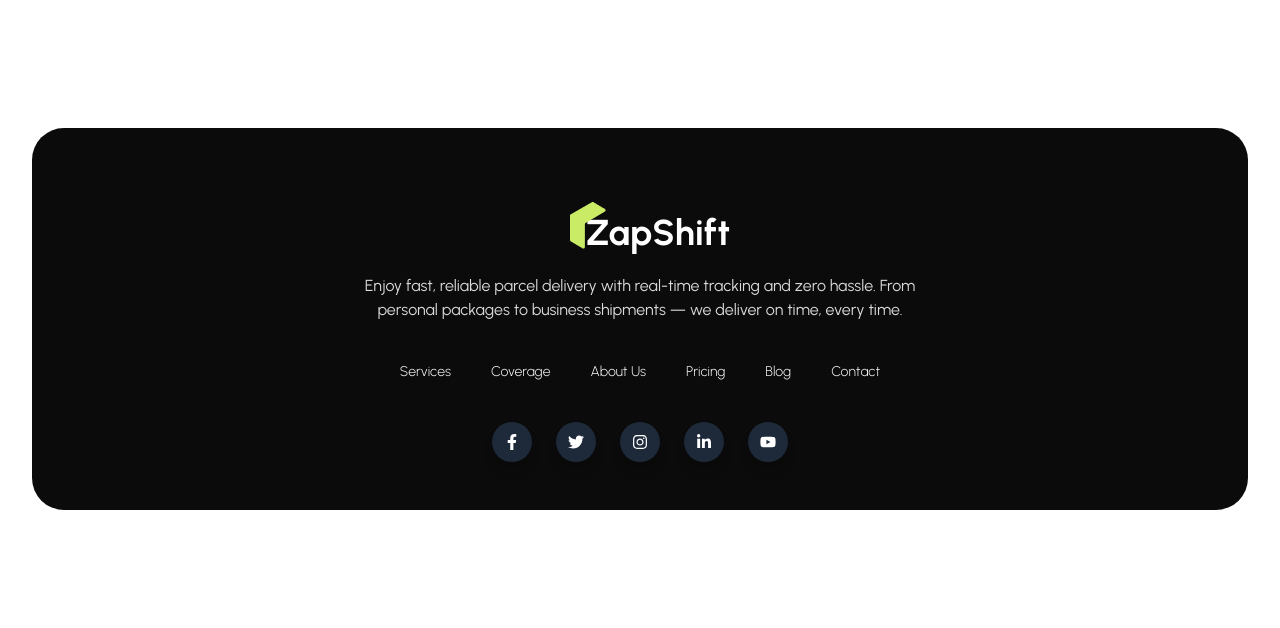
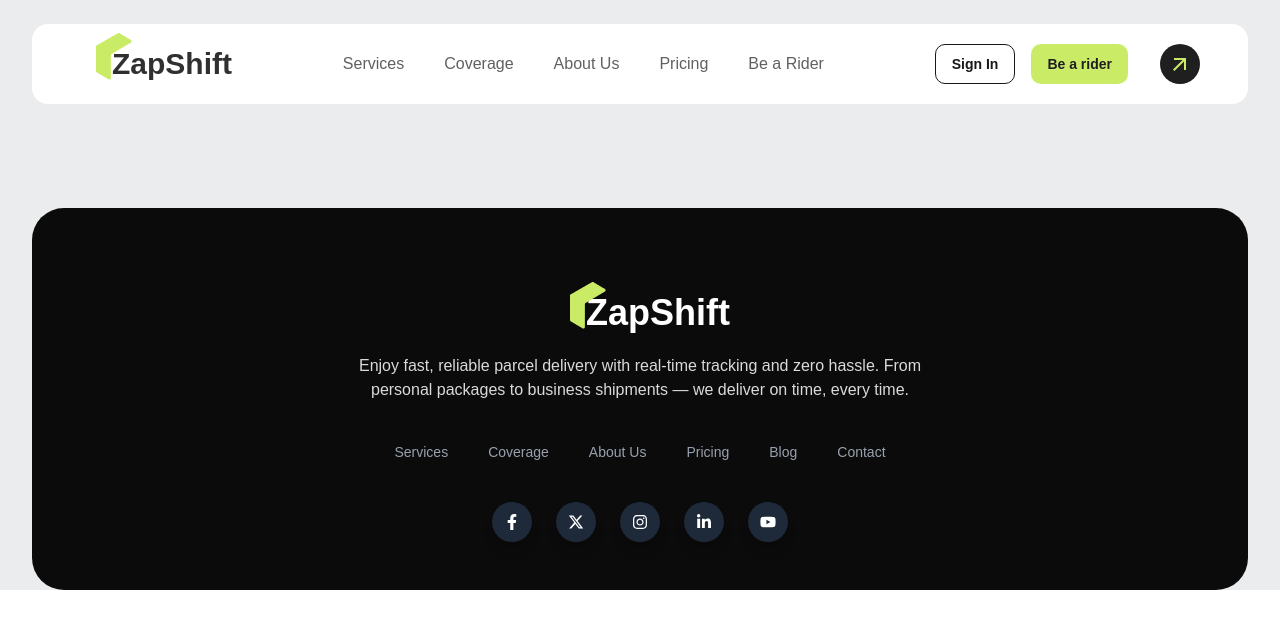
Before and after one commit to niloy1hasan/Zap-Shift, a React (Vite) app: page / in a window 1280 px wide. Shown: the top 628 px of the page. Built offline with nearby package versions, Linux system fonts and the light colour scheme.

Commit message:
navbar added

```diff
--- a/index.html
+++ b/index.html
@@ -5,10 +5,8 @@
     <link rel="icon" type="image/svg+xml" href="/vite.svg" />
     <meta name="viewport" content="width=device-width, initial-scale=1.0" />
     <title>Zap Shift - Home</title>
-    <!-- google font -->
-    <link rel="stylesheet" href="src/font.css">
   </head>
-  <body class="urbanist-regular">
+  <body class="bg-background-color">
     <div id="root"></div>
     <script type="module" src="/src/main.jsx"></script>
   </body>
--- a/src/Components/Shared/Footer/Footer.jsx
+++ b/src/Components/Shared/Footer/Footer.jsx
@@ -1,10 +1,11 @@
 import React from 'react';
-import { FaFacebookF, FaTwitter, FaInstagram, FaLinkedinIn, FaYoutube } from "react-icons/fa";
+import { FaFacebookF, FaInstagram, FaLinkedinIn, FaYoutube } from "react-icons/fa";
+import { FaXTwitter } from 'react-icons/fa6';
 
 
 const Footer = () => {
     return (
-      <footer className="max-w-[1500px] mt-20 xl:mt-32 mx-auto w-[95%] rounded-4xl urbanist-regular relative text-center bg-[#0B0B0B]  text-white">
+      <footer className="max-w-rw font-urbanist mt-20 xl:mt-32 mx-auto w-[95%] rounded-4xl urbanist-regular relative text-center bg-[#0B0B0B]  text-white">
         <div className="px-6 py-8 md:py-14 xl:pt-20 xl:pb-12">
           <div className="font-bold flex justify-center items-center text-3xl xl:text-4xl leading-snug">
             <img src="/src/assets/logo.png" alt="" className='relative -top-2 left-5'/>
@@ -16,24 +17,56 @@ const Footer = () => {
           <div className="mt-6 xl:mt-8">
   <nav className="flex flex-col md:flex-row md:flex-wrap justify-center text-sm font-light">
     <div className="px-5 py-2">
-                <a href="#">Services</a>
+      <a
+        href="#"
+        className="text-gray-400 hover:text-white transition-all duration-300 transform hover:scale-105"
+      >
+        Services
+      </a>
     </div>
     <div className="px-5 py-2">
-                <a href="#">Coverage</a>
+      <a
+        href="#"
+        className="text-gray-400 hover:text-white transition-all duration-300 transform hover:scale-105"
+      >
+        Coverage
+      </a>
     </div>
     <div className="px-5 py-2">
-                <a href="#">About Us</a>
+      <a
+        href="#"
+        className="text-gray-400 hover:text-white transition-all duration-300 transform hover:scale-105"
+      >
+        About Us
+      </a>
     </div>
     <div className="px-5 py-2">
-                <a href="#">Pricing</a>
+      <a
+        href="#"
+        className="text-gray-400 hover:text-white transition-all duration-300 transform hover:scale-105"
+      >
+        Pricing
+      </a>
     </div>
     <div className="px-5 py-2">
-                <a href="#">Blog</a>
+      <a
+        href="#"
+        className="text-gray-400 hover:text-white transition-all duration-300 transform hover:scale-105"
+      >
+        Blog
+      </a>
     </div>
     <div className="px-5 py-2">
-                <a href="#">Contact</a>
+      <a
+        href="#"
+        className="text-gray-400 hover:text-white transition-all duration-300 transform hover:scale-105"
+      >
+        Contact
+      </a>
     </div>
   </nav>
+</div>
+
 
 
     <div className="flex justify-center flex-wrap gap-6 mt-8">
@@ -51,9 +84,9 @@ const Footer = () => {
         target="_blank"
         rel="noopener noreferrer"
         aria-label="Twitter"
-        className="text-white p-3 rounded-full bg-gray-800 hover:bg-blue-400 hover:scale-110 shadow-lg transition-transform transform duration-300"
+        className="text-white p-3 rounded-full bg-gray-800 hover:bg-white hover:text-black hover:scale-110 shadow-lg transition-transform transform duration-300"
       >
-        <FaTwitter />
+        <FaXTwitter />
       </a>
       <a
         href="https://instagram.com"
@@ -84,7 +117,6 @@ const Footer = () => {
       </a>
     </div>
         </div>
-        </div>
     </footer>
     );
 };
--- /dev/null
+++ b/src/Components/Shared/Navbar/Navbar.jsx
@@ -0,0 +1,137 @@
+import React, { useState } from 'react';
+import { MdArrowOutward } from 'react-icons/md';
+
+const Navbar = () => {
+    const [isOpen, setIsOpen] = useState(false);
+
+  return (
+    <nav className="relative max-w-rw font-urbanist top-6 mx-auto w-[95%] overflow-hidden rounded-2xl bg-white py-1">
+      {/* Main Navbar Content */}
+      <div className="relative px-4 sm:px-8 py-3">
+        <div className="flex items-center justify-between">
+          {/* Logo */}
+          <div className="flex cursor-pointer items-center space-x-3 group font-bold justify-center text-2xl xl:text-3xl leading-snug">
+            <img src="/src/assets/logo.png" alt="" className='relative -top-2 left-8'/>
+            <h1 className='text-[#303030] font-urbanist'>ZapShift</h1>
+          </div>
+
+          {/* Desktop Navigation */}
+          <div className="hidden md:flex items-center space-x-10">
+
+            <a href="#" className="relative group">
+              <span className="text-dark-gray font-normal group-hover:text-black transition-colors duration-300">
+                Services
+              </span>
+              <div className="absolute -bottom-1 left-0 w-0 h-0.5 bg-gradient-to-r from-blue-500 to-cyan-400 group-hover:w-full transition-all duration-300"></div>
+              <div className="absolute -bottom-1 left-0 w-0 h-0.5 bg-white/20 group-hover:w-full transition-all duration-500 delay-100"></div>
+            </a>
+
+            <a href="#" className="relative group">
+              <span className="text-dark-gray font-normal group-hover:text-black transition-colors duration-300">
+                Coverage
+              </span>
+              <div className="absolute -bottom-1 left-0 w-0 h-0.5 bg-gradient-to-r from-blue-500 to-cyan-400 group-hover:w-full transition-all duration-300"></div>
+              <div className="absolute -bottom-1 left-0 w-0 h-0.5 bg-white/20 group-hover:w-full transition-all duration-500 delay-100"></div>
+            </a>
+
+            <a href="#" className="relative group">
+              <span className="text-dark-gray font-normal group-hover:text-black transition-colors duration-300">
+                About Us
+              </span>
+              <div className="absolute -bottom-1 left-0 w-0 h-0.5 bg-gradient-to-r from-blue-500 to-cyan-400 group-hover:w-full transition-all duration-300"></div>
+              <div className="absolute -bottom-1 left-0 w-0 h-0.5 bg-white/20 group-hover:w-full transition-all duration-500 delay-100"></div>
+            </a>
+
+            <a href="#" className="relative group">
+              <span className="text-dark-gray font-normal group-hover:text-black transition-colors duration-300">
+                Pricing
+              </span>
+              <div className="absolute -bottom-1 left-0 w-0 h-0.5 bg-gradient-to-r from-blue-500 to-cyan-400 group-hover:w-full transition-all duration-300"></div>
+              <div className="absolute -bottom-1 left-0 w-0 h-0.5 bg-white/20 group-hover:w-full transition-all duration-500 delay-100"></div>
+            </a>
+
+            <a href="#" className="relative group">
+              <span className="text-dark-gray font-normal group-hover:text-black transition-colors duration-300">
+                Be a Rider
+              </span>
+              <div className="absolute -bottom-1 left-0 w-0 h-0.5 bg-gradient-to-r from-blue-500 to-cyan-400 group-hover:w-full transition-all duration-300"></div>
+              <div className="absolute -bottom-1 left-0 w-0 h-0.5 bg-white/20 group-hover:w-full transition-all duration-500 delay-100"></div>
+            </a>
+
+          </div>
+
+
+          {/* Right Side Buttons */}
+          <div className="flex items-center space-x-4">
+            {/* Desktop CTA */}
+            <button className="btn btn-outline rounded-[10px] hidden lg:block hover:bg-black hover:text-white">
+              Sign In
+            </button>
+            <button className="btn btn-primary bg-primary-color outline-none border-none text-black-primary rounded-[10px] hidden sm:block shadow-none">
+              Be a rider
+            </button>
+            <button className="hidden ms-4 lg:flex justify-center items-center bg-black-primary rounded-full h-10 w-10">
+                <MdArrowOutward size={24} className="text-primary-color" />
+            </button>
+
+
+            {/* Mobile Menu Button */}
+            <button
+              onClick={() => setIsOpen(!isOpen)}
+              aria-label="Toggle mobile menu"
+              className="md:hidden relative group"
+            >
+              <div className="absolute -inset-0.5  rounded blur opacity-60 group-hover:opacity-100 transition duration-200"></div>
+              <div className="relative p-2 rounded">
+                {!isOpen ? (
+                  <svg
+                    className="w-6 h-6 text-dark-gray"
+                    fill="none"
+                    stroke="currentColor"
+                    viewBox="0 0 24 24"
+                  >
+                    <path strokeLinecap="round" strokeLinejoin="round" strokeWidth="2" d="M4 6h16M4 12h16M4 18h16" />
+                  </svg>
+                ) : (
+                  <svg
+                    className="w-6 h-6 text-dark-gray"
+                    fill="none"
+                    stroke="currentColor"
+                    viewBox="0 0 24 24"
+                  >
+                    <path strokeLinecap="round" strokeLinejoin="round" strokeWidth="2" d="M6 18L18 6M6 6l12 12" />
+                  </svg>
+                )}
+              </div>
+            </button>
+          </div>
+        </div>
+
+        {/* Mobile Dropdown */}
+        {isOpen && (
+          <div className="relative mt-4 md:hidden transition-all duration-300">
+            <div className="px-2 pt-2 pb-3 space-y-1  bg-primary-color/10 backdrop-blur-sm rounded-lg border border-primary-color/60">
+              {["Home", "Features", "About", "Contact"].map((item) => (
+                <a
+                  key={item}
+                  href="#"
+                  className="block px-3 py-2 rounded-md font-urbanist text-base font-medium text-dark-gray hover:text-black hover:bg-primary-color transition-all duration-200"
+                >
+                  {item}
+                </a>
+              ))}
+
+              <div className="py-2">
+                <button className="w-full btn btn-primary bg-primary-color outline-none border-none text-black-primary rounded-[10px] shadow-none">
+                  Be a rider
+                </button>
+              </div>
+            </div>
+          </div>
+        )}
+      </div>
+    </nav>
+    );
+};
+
+export default Navbar;
--- a/src/Layouts/Root.jsx
+++ b/src/Layouts/Root.jsx
@@ -1,10 +1,12 @@
 import React from 'react';
 import { Outlet } from 'react-router';
 import Footer from '../Components/Shared/Footer/Footer';
+import Navbar from '../Components/Shared/Navbar/Navbar';
 
 const Root = () => {
     return (
         <>
+        <Navbar></Navbar>
         <Outlet></Outlet>
         <Footer></Footer>
         </>
--- a/src/font.css
+++ /dev/null
@@ -1,14 +0,0 @@
-@import url('https://fonts.googleapis.com/css2?family=Inter:ital,opsz,wght@0,14..32,100..900;1,14..32,100..900&family=Urbanist:ital,wght@0,100..900;1,100..900&display=swap');
-
-
-.urbanist-regular {
-  font-family: "Urbanist", sans-serif;
-  font-optical-sizing: auto;
-  font-style: normal;
-}
-
-.inter-regular {
-  font-family: "Inter", sans-serif;
-  font-optical-sizing: auto;
-  font-style: normal;
-}
--- a/src/index.css
+++ b/src/index.css
@@ -4,14 +4,12 @@
 @import url('https://fonts.googleapis.com/css2?family=Inter:ital,opsz,wght@0,14..32,100..900;1,14..32,100..900&family=Urbanist:ital,wght@0,100..900;1,100..900&display=swap');
 
 
-.urbanist-regular {
-  font-family: "Urbanist", sans-serif;
-  font-optical-sizing: auto;
-  font-style: normal;
+@theme {
+    --color-primary-color: #CAEB66;
+    --font-urbanist: "Urbanist", sans-serif;
+    --font-inter: "Inter", sans-serif;
+    --color-dark-gray: #606060;
+    --color-background-color: rgb(234, 236, 237);
+    --spacing-rw: 1500px;
+    --color-black-primary: #1F1F1F;
 }
-
-.inter-regular {
-  font-family: "Inter", sans-serif;
-  font-optical-sizing: auto;
-  font-style: normal;
-}
```
Lines whose indentation alone changed are shown as unchanged.
